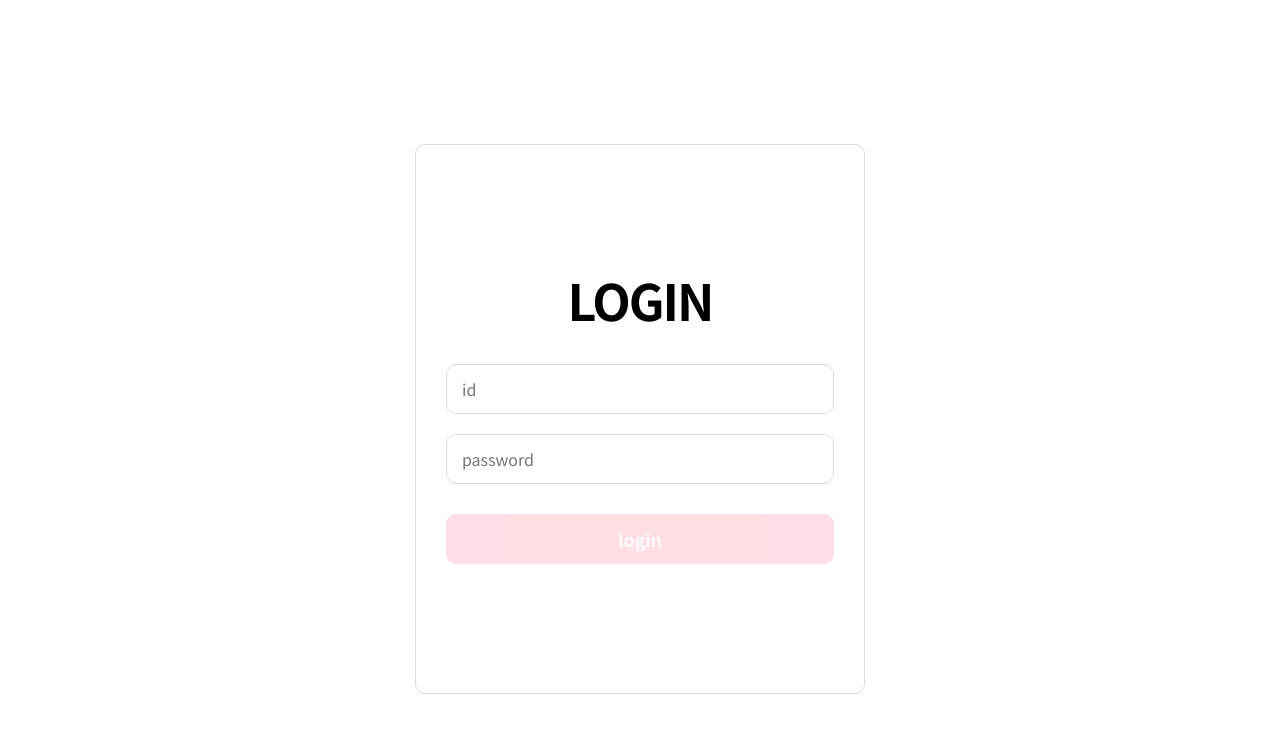
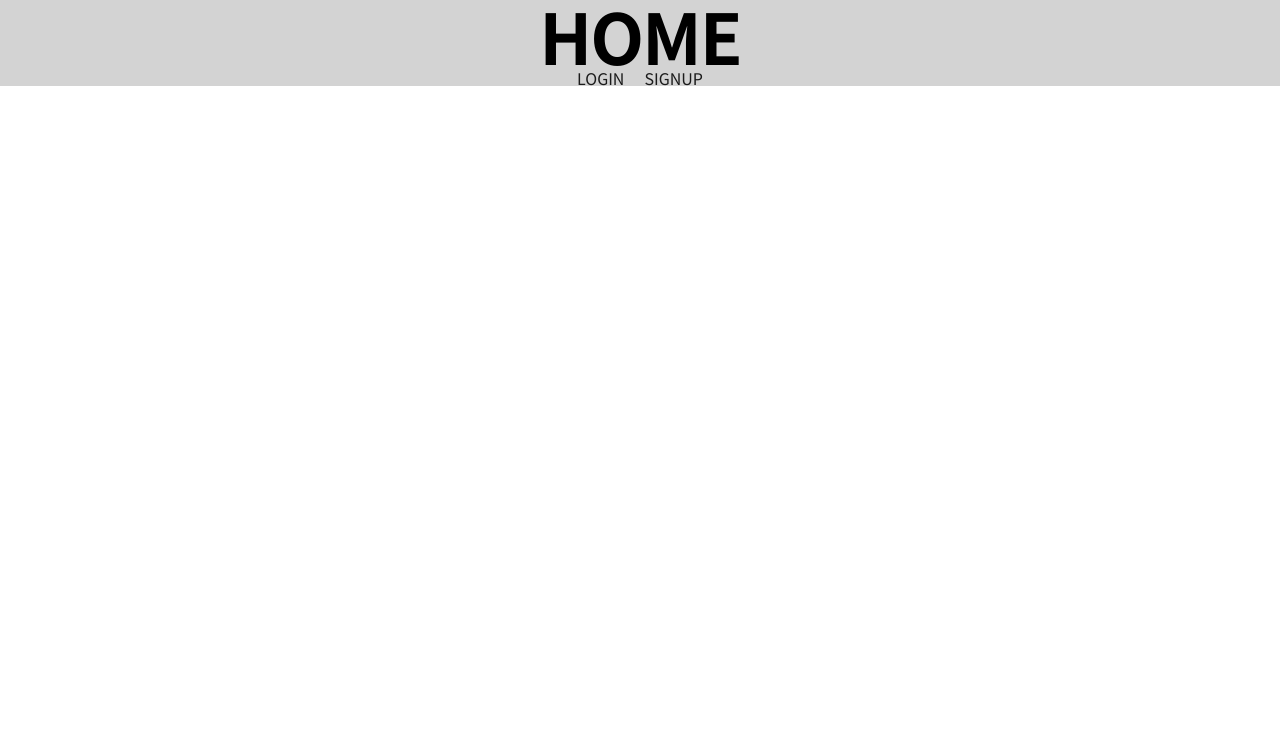
Before and after one commit to lxxulli/react_base_2, a React (Create React App) app: page / in a window 1280 px wide. Shown: the top 732 px of the page. Built offline with nearby package versions, Linux system fonts and the light colour scheme.

Commit message:
SignUp 구현

```diff
--- a/src/App.js
+++ b/src/App.js
@@ -12,6 +12,7 @@
 import { Ex11 } from "./components/ex11/Ex11";
 import { Ex12 } from "./components/ex12/Ex12";
 import { Ex14 } from "./components/ex14/Ex14";
+import { Ex15 } from "./components/ex15/Ex15";
 import { Exex12 } from "./components/exEx12/Exex12";
 
 const App = () => {
@@ -48,7 +49,9 @@
       {/* <Ex12 /> */}
       {/* <Exex12 /> */}
 
-      <Ex14 />
+      {/* <Ex14 /> */}
+
+      <Ex15 />
     </>
   );
 };
--- /dev/null
+++ b/src/components/ex15/Ex15.js
@@ -0,0 +1,16 @@
+import { BrowserRouter, Route, Routes } from "react-router-dom";
+import { Home } from "./pages/Home";
+import { Login } from "./pages/Login";
+import { SignUp } from "./pages/SignUp";
+
+export const Ex15 = () => {
+  return (
+    <BrowserRouter>
+      <Routes>
+        <Route path="/" element={<Home />} />
+        <Route path="/Login" element={<Login />} />
+        <Route path="/signUp" element={<SignUp />} />
+      </Routes>
+    </BrowserRouter>
+  );
+};
--- /dev/null
+++ b/src/components/ex15/components/ErrorMessage.js
@@ -0,0 +1,11 @@
+import styled from "styled-components";
+
+const Message = styled.span`
+  color: #ccc;
+  font-weight: 500;
+  margin-top: 10px;
+`;
+
+export const ErrorMessage = ({ message }) => {
+  return <Message>{message}</Message>;
+};
--- /dev/null
+++ b/src/components/ex15/pages/Home.js
@@ -0,0 +1,41 @@
+import { Link } from "react-router-dom";
+import styled from "styled-components";
+
+const Wrap = styled.div`
+  background-color: lightgray;
+`;
+const LOGO = styled.div`
+  display: flex;
+  justify-content: center;
+  align-items: center;
+  h3 {
+    font-size: 70px;
+    font-weight: 700;
+    letter-spacing: -2px;
+  }
+`;
+const Nav = styled.ul`
+  display: flex;
+  justify-content: center;
+  li {
+    margin: 0 10px;
+  }
+`;
+
+export const Home = () => {
+  return (
+    <Wrap>
+      <LOGO>
+        <h3>HOME</h3>
+      </LOGO>
+      <Nav>
+        <li>
+          <Link to={"/login"}>LOGIN</Link>
+        </li>
+        <li>
+          <Link to={"/signUP"}>SIGNUP</Link>
+        </li>
+      </Nav>
+    </Wrap>
+  );
+};
--- /dev/null
+++ b/src/components/ex15/pages/Login.js
@@ -0,0 +1,106 @@
+import { useForm } from "react-hook-form";
+import styled from "styled-components";
+import { ErrorMessage } from "../components/ErrorMessage";
+
+const Wrap = styled.div`
+  height: 100vh;
+  display: flex;
+  justify-content: center;
+`;
+const Form = styled.form`
+  max-width: 450px;
+  width: 100%;
+  height: 550px;
+  border: 1px solid #dbdbdb;
+  margin-top: 18vh;
+  border-radius: 10px;
+  display: flex;
+  justify-content: center;
+  align-items: center;
+  flex-direction: column;
+  padding: 30px;
+`;
+const Title = styled.h3`
+  font-size: 50px;
+  font-weight: 700;
+  letter-spacing: -2px;
+  margin-bottom: 30px;
+`;
+const Input = styled.input`
+  all: unset;
+  box-sizing: border-box;
+  width: 100%;
+  height: 50px;
+  border: 1px solid #dbdbdb;
+  border-radius: 10px;
+  padding: 0 15px;
+  margin-top: 10px;
+`;
+const Button = styled.button`
+  all: unset;
+  width: 100%;
+  height: 50px;
+  background-color: pink;
+  text-align: center;
+  margin-top: 20px;
+  border-radius: 10px;
+  font-size: 18px;
+  font-weight: 600;
+  color: white;
+  opacity: ${(props) => (props.$isActive ? 1 : 0.5)};
+  cursor: ${(props) => (props.$isActive ? "pointer" : "default")};
+`;
+
+export const Login = () => {
+  const {
+    register,
+    handleSubmit,
+    formState: { errors, isValid },
+  } = useForm({
+    mode: "onChange",
+  });
+
+  const loginHandler = (data) => {};
+
+  return (
+    <Wrap>
+      <Form onSubmit={handleSubmit(loginHandler)}>
+        <Title>LOGIN</Title>
+        <Input
+          {...register("username", {
+            required: "아이디는 필수입니다.",
+            minLength: {
+              value: 2,
+              message: "아이디는 2자리 이상 작성해 주세요",
+            },
+          })}
+          type="text"
+          placeholder="id"
+        />
+        <ErrorMessage message={errors?.username?.message} />
+
+        <Input
+          {...register("password", {
+            required: "패스워드는 필수입니다.",
+            minLength: {
+              value: 8,
+              message: "패스워드는 8자리 이상 작성해 주세요",
+            },
+            pattern: {
+              value:
+                /^(?=.*[A-Za-z])(?=.*\d)(?=.*[@$!%*#?&])[A-Za-z\d@$!%*#?&]{8,}$/,
+              // 비밀번호 정규식
+              message:
+                "최소 8자 작성이며, 하나 이상의 대문자/소문자/숫자/특수문자를 이용하여 적어주세요.",
+            },
+          })}
+          type="password"
+          placeholder="password"
+        />
+        <ErrorMessage message={errors?.password?.message} />
+
+        <Button $isActive={isValid}>login</Button>
+      </Form>
+    </Wrap>
+  );
+};
--- /dev/null
+++ b/src/components/ex15/pages/SignUp.js
@@ -0,0 +1,3 @@
+export const SignUp = () => {
+  return <>SignUp</>;
+};
```
